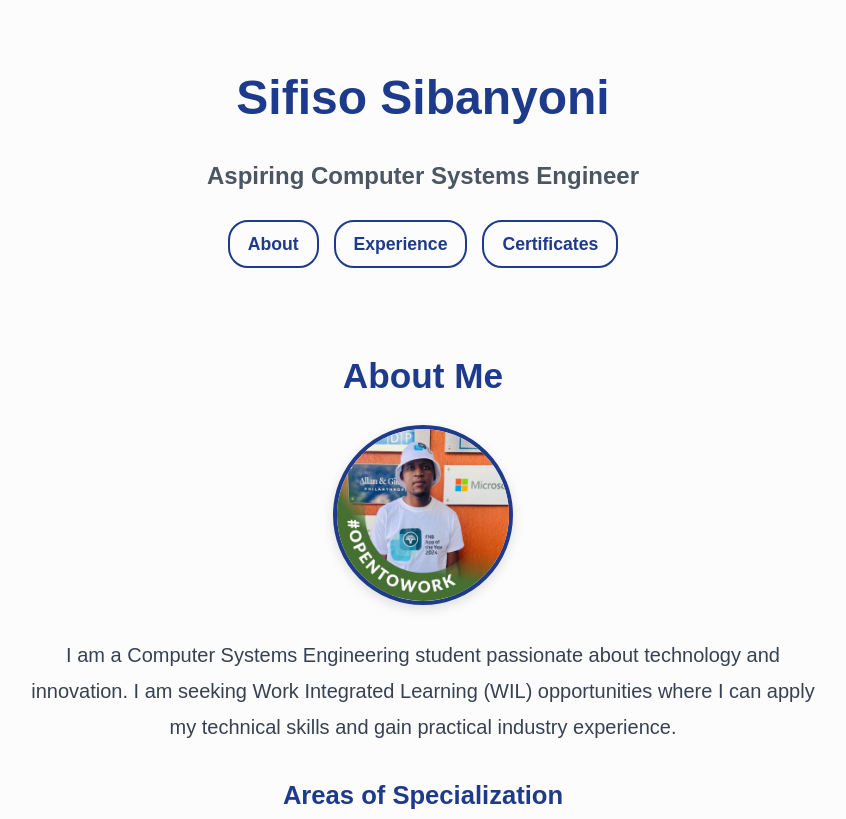
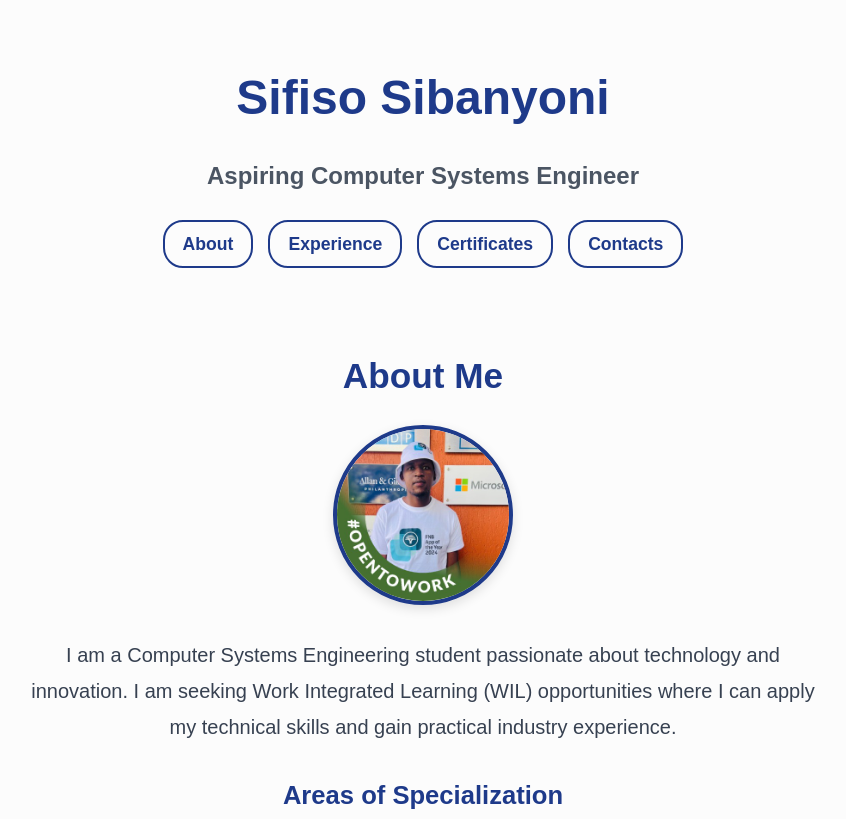
Before and after one commit to SifisoSiyabonga/SifisoTheEngineerPortfolio.io, a plain HTML site: page index.html in a window 1280 px wide. Shown: the top 819 px of the page, without its empty margins (217-1063 px from the left). Drawn offline with Linux system fonts and the light colour scheme.

Commit message:
Updated index.html in portfolio

```diff
--- a/index.html
+++ b/index.html
@@ -17,7 +17,7 @@
             <a href="#about">About</a>
             <a href="#experience">Experience</a>
             <a href="#certificates">Certificates</a>
-
+            <a href="contacts">Contacts</a>
 
         </nav>
     </header>
```
